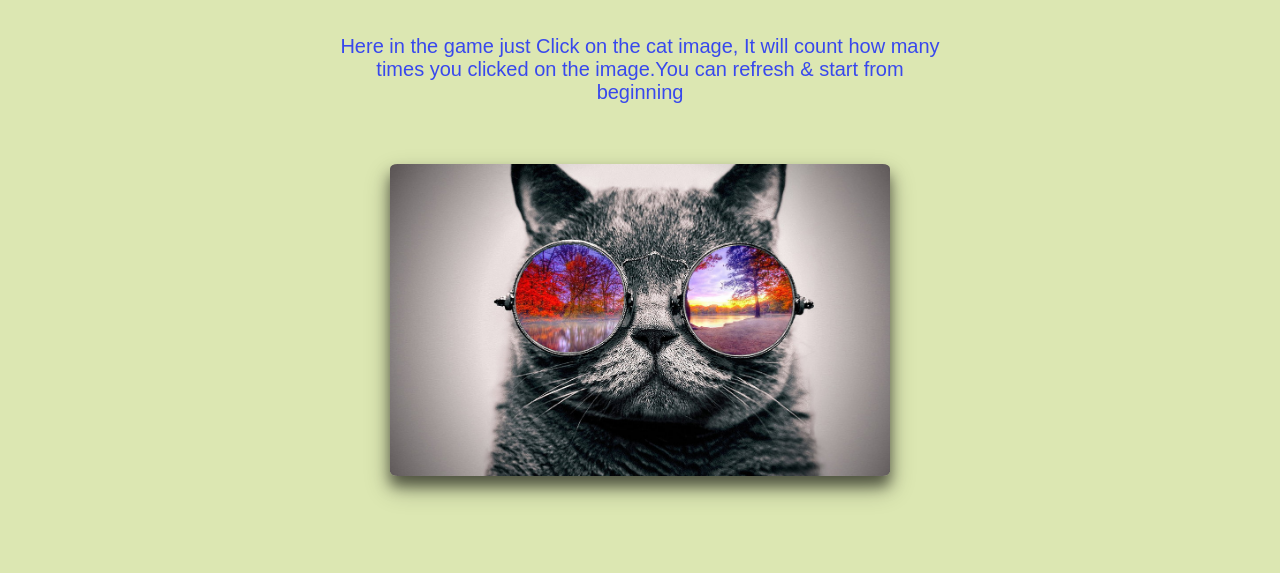
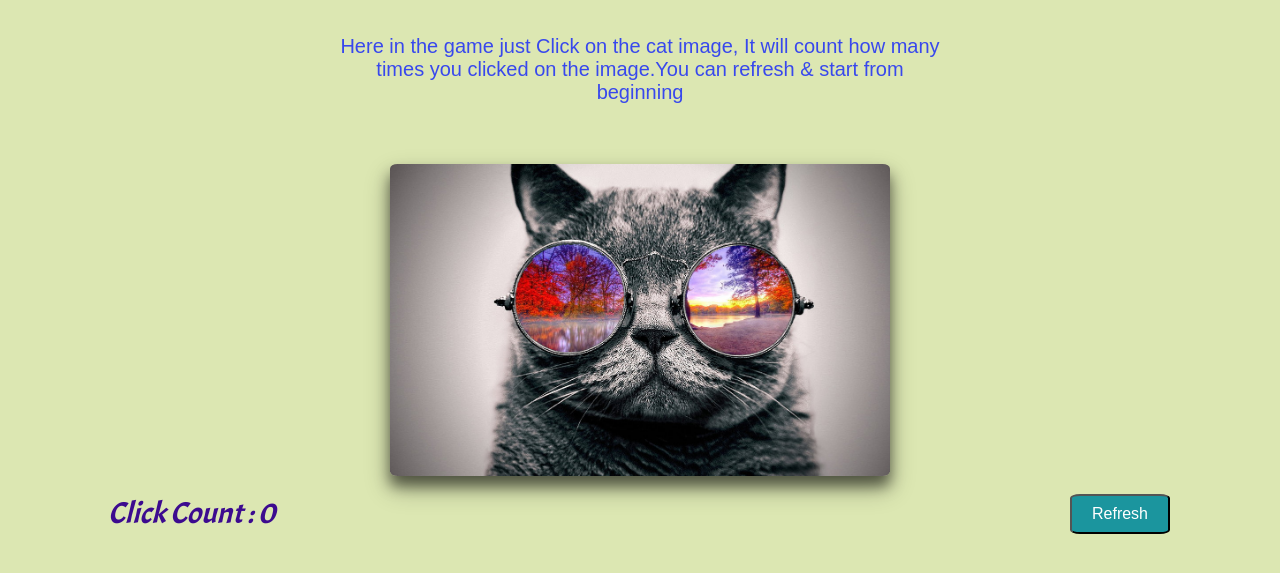
Before and after one commit to sayantanHack/Cat-Clicker, a plain HTML site: page index.html in a window 1280 px wide. Shown: the part 189-762 px from the top of the page. Drawn offline with Linux system fonts and the light colour scheme; a web font is replaced by a local one.

Commit message:
added few mre changes

```diff
--- a/app.js
+++ b/app.js
@@ -0,0 +1,9 @@
+
+$button = document.querySelector('img');
+$span = document.querySelector('span');
+$refresh = document.querySelector('button');
+
+function counting(){
+  $span.innerHTML++;
+}
+$button.addEventListener('click', counting)
--- a/index.html
+++ b/index.html
@@ -5,12 +5,21 @@
     <title>Cat Clicking Game</title>
     <link href="https://fonts.googleapis.com/css?family=Mali" rel="stylesheet">
     <link href="https://fonts.googleapis.com/css?family=Niramit" rel="stylesheet">
+    <link href="https://fonts.googleapis.com/css?family=Acme" rel="stylesheet">
     <link rel="stylesheet" href="style.css">
   </head>
   <body>
     <h1 align="center">Cat Clicker Game</h1>
     <p align="center">Here in the game just Click on the cat image, It will count how many times you clicked on the image.You can refresh & start from beginning </p>
-    <img src="coolcat.jpg" alt="click on cat">
-     <script src="app.js"></script>
+    <img src="coolcat.jpg" alt="click on cat" class="cat-img">
+    <br>
+    <div class="clicking">
+        <i>Click Count : <span id='count'>0</span></i>
+
+        <div class="refresh">
+          <button type="button" name="refresh">Refresh</button>
+        </div>
+    </div>
+    <script src="app.js"></script>
   </body>
 </html>
--- a/style.css
+++ b/style.css
@@ -18,7 +18,39 @@ p{
   font-size: 20px;
   font-family: 'Niramit', sans-serif;
 }
-img{
+
+.clicking i{
+  width: 300px;
+  height: auto;
+  font-size: 30px;
+  color: #3c0b8f;
+  font-family: 'Acme', cursive;
+  position: relative;
+  left: 100px;
+}
+
+.clicking .refresh{
+  display: block;
+  margin-bottom: 1px;
+  margin-right: 2px;
+  margin-left: auto;
+  position: relative;
+  float: right;
+  padding-right: 100px;
+}
+.clicking .refresh button {
+  width: 100px;
+  height: 40px;
+  background-color: #1B959E; /* Green */
+  border-radius: 10%;
+   color: white;
+   text-align: center;
+   text-decoration: none;
+   display: inline-block;
+   font-size: 16px;
+}
+
+body img{
   display: block;
   margin-left: auto;
   margin-right: auto;
```
